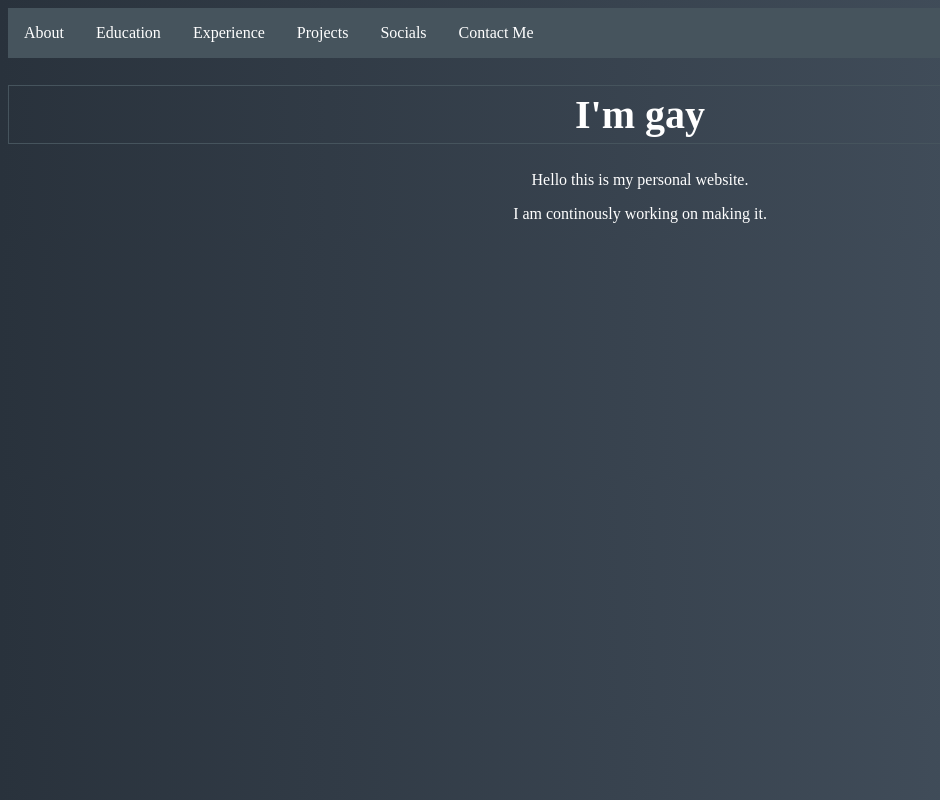
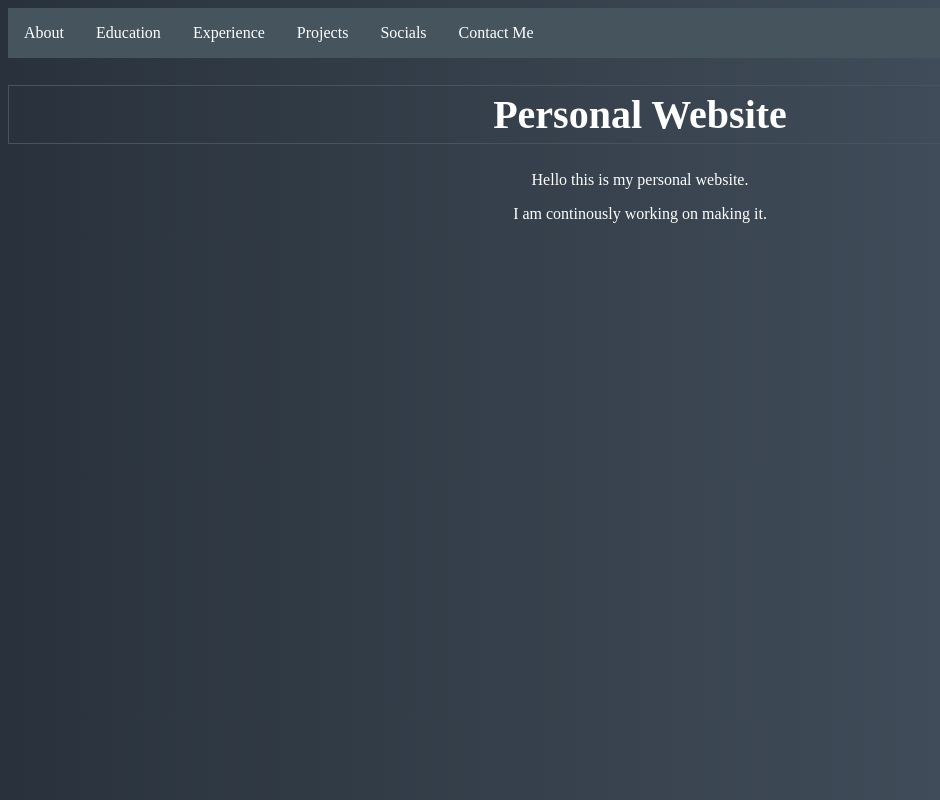
Before and after one commit to MustafaSameem/personal_website, a plain HTML site: page index.html in a window 1280 px wide. Shown: the whole page, without its empty margins (0-940 px from the left). Drawn offline with Linux system fonts and the light colour scheme.

Commit message:
Update index.html

```diff
--- a/index.html
+++ b/index.html
@@ -57,7 +57,7 @@ p {
   <li><a href="#Contact">Contact Me</a></li>
 </ul>
 
-<h1>I'm gay</h1>
+<h1>Personal Website</h1>
 	<p>Hello this is my personal website. </p>
     <p>I am continously working on making it.</p>
 
```
